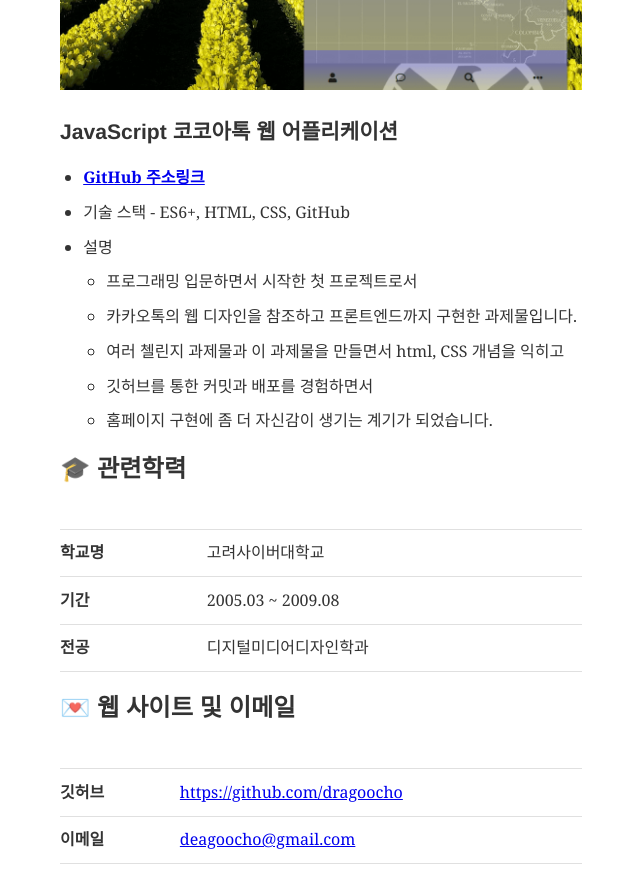
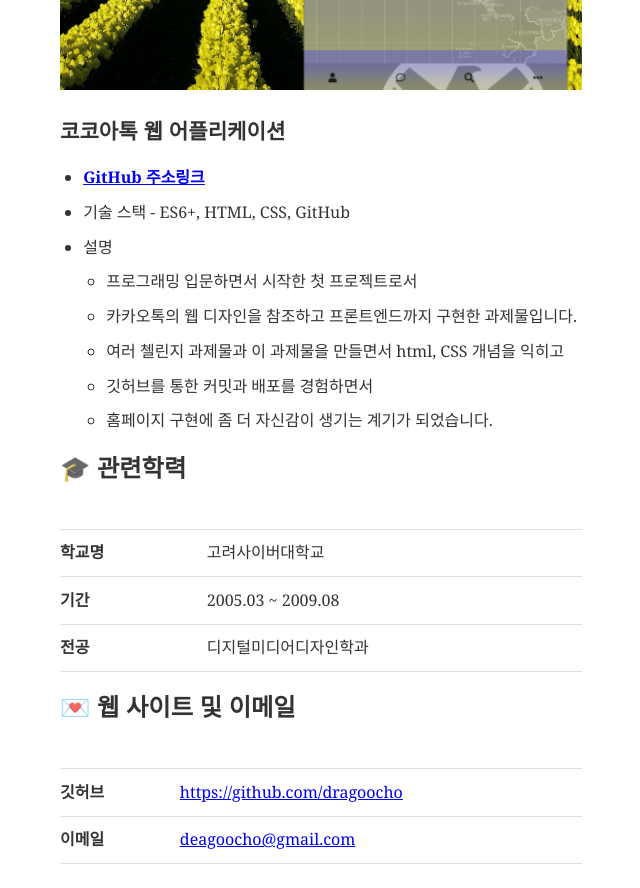
Before and after one commit to DragooCho/my-Gatsby-blog, a Gatsby site: page /about in a window 1280 px wide. Shown: the part 2700-3588 px from the top of the page, without its empty margins (319-959 px from the left). Built offline with nearby package versions, Linux system fonts and the light colour scheme; Gatsby itself is replaced by a stand-in of ours; some packages are replaced by stand-ins of ours; what typography-theme-github would draw is missing.

Commit message:
resume commit 8

```diff
--- a/content/__about/resume-en.md
+++ b/content/__about/resume-en.md
@@ -46,7 +46,7 @@ lang: 'en'
 
 
 ![ex_screenshot](./img/kokoatok.gif)
-### JavaScript 코코아톡 웹 어플리케이션
+### 코코아톡 웹 어플리케이션
  - <a href="https://dragoocho.github.io/kakao-clone-v2/index/" target="_blank">**GitHub 주소링크**</a>
 - 기술 스택
           - ES6+, HTML, CSS, GitHub
```
